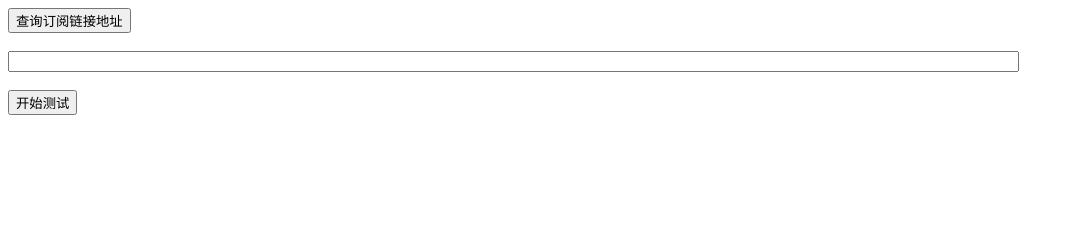
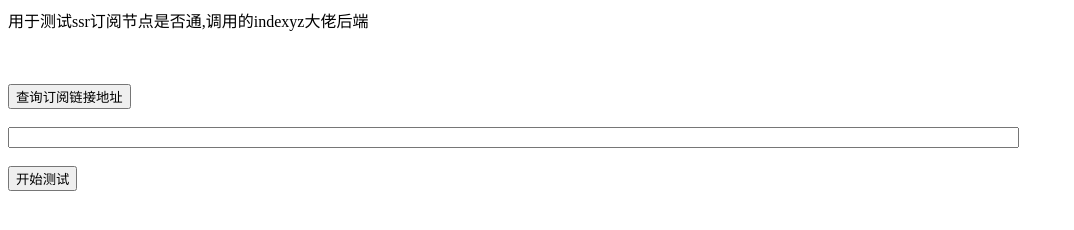
Before and after one commit to zhenter/zhenter.github.io, a plain HTML site: page index.html in a window 1280 px wide. Shown: the whole page, without its empty margins (0-1074 px from the left). Drawn offline with nearby package versions, Linux system fonts and the light colour scheme.

Commit message:
Update index.html

```diff
--- a/index.html
+++ b/index.html
@@ -4,6 +4,8 @@
 <title>用于测试ssr订阅节点是否通</title>
 </head>
 <body>
+<p>用于测试ssr订阅节点是否通,调用的indexyz大佬后端</p>
+<br /><br />
 <button id="btn1">查询订阅链接地址</button>
 <br /><br />
 <input type="text" id="dingyue"  style="width:80%"></input>
```
